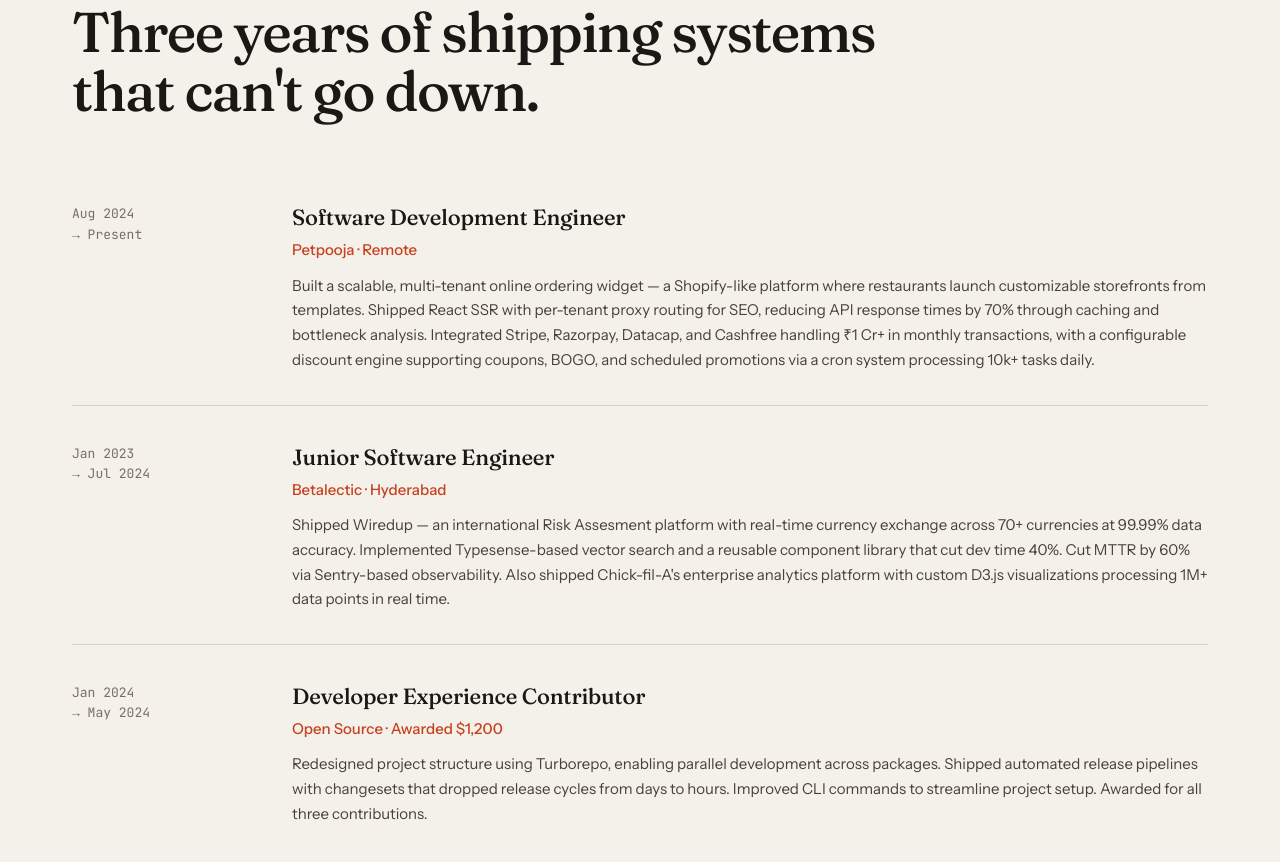
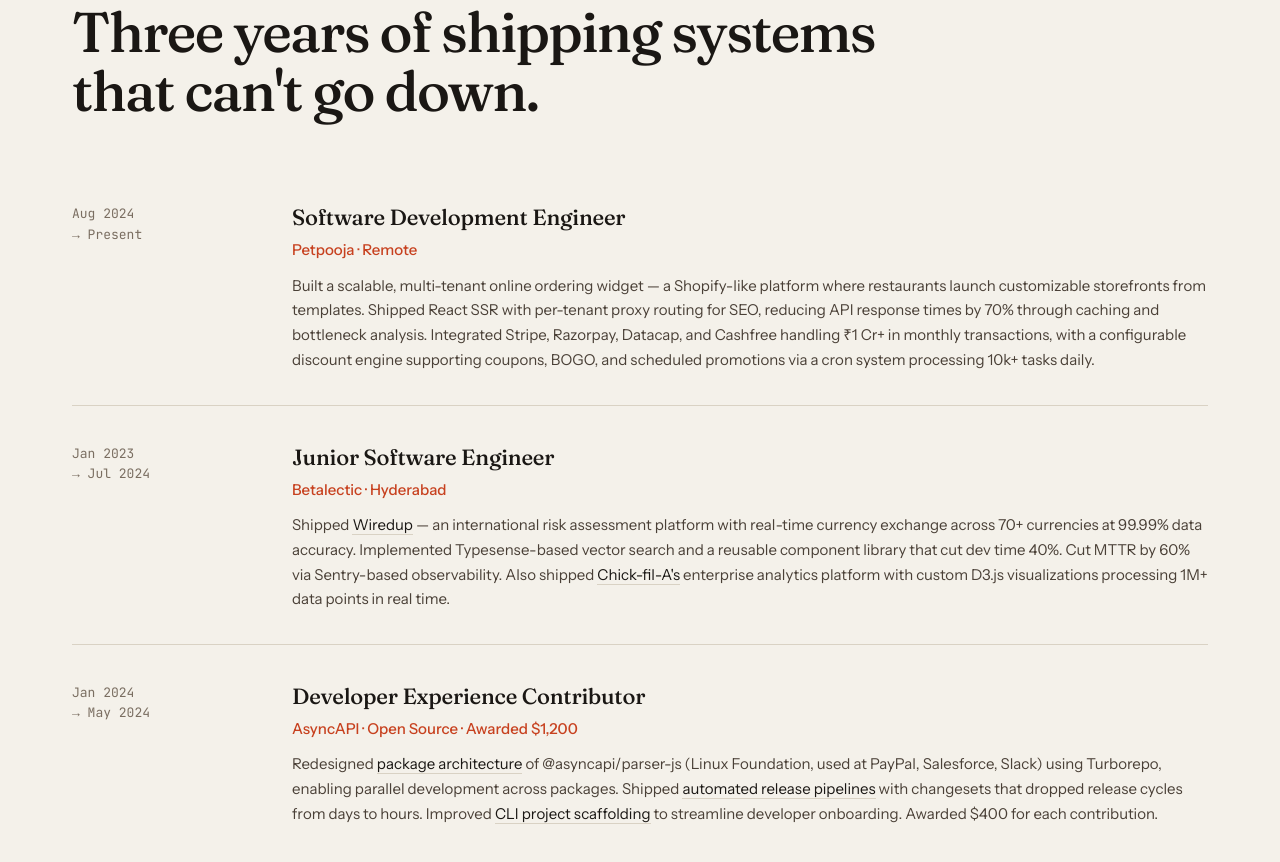
Before and after one commit to ayushnau/ayushnau.github.io, a plain HTML site: page index.html in a window 1280 px wide. Shown: the part 1831-2693 px from the top of the page. Drawn offline with Linux system fonts and the light colour scheme.

Commit message:
added the proper links everwhere

```diff
--- a/index.html
+++ b/index.html
@@ -412,6 +412,29 @@
       line-height: 1.65;
     }
 
+    .exp-desc a {
+      color: var(--ink);
+      text-decoration: none;
+      border-bottom: 1px solid var(--line);
+      transition: color 0.2s, border-color 0.2s;
+    }
+
+    .exp-desc a:hover {
+      color: var(--accent);
+      border-color: var(--accent);
+    }
+
+    .exp-company a {
+      color: var(--accent);
+      text-decoration: none;
+      border-bottom: 1px solid transparent;
+      transition: border-color 0.2s;
+    }
+
+    .exp-company a:hover {
+      border-color: var(--accent);
+    }
+
     /* === WRITING === */
     .writing-list {
       display: flex;
@@ -618,7 +641,7 @@
           <div class="exp-date">Aug 2024<br/>→ Present</div>
           <div>
             <div class="exp-role">Software Development Engineer</div>
-            <div class="exp-company">Petpooja · Remote</div>
+            <div class="exp-company"><a href="https://www.petpooja.com" target="_blank">Petpooja</a> · Remote</div>
             <p class="exp-desc">
               Built a scalable, multi-tenant online ordering widget — a Shopify-like platform where restaurants launch customizable storefronts from templates. Shipped React SSR with per-tenant proxy routing for SEO, reducing API response times by 70% through caching and bottleneck analysis. Integrated Stripe, Razorpay, Datacap, and Cashfree handling ₹1 Cr+ in monthly transactions, with a configurable discount engine supporting coupons, BOGO, and scheduled promotions via a cron system processing 10k+ tasks daily.
             </p>
@@ -631,7 +654,7 @@
             <div class="exp-role">Junior Software Engineer</div>
             <div class="exp-company">Betalectic · Hyderabad</div>
             <p class="exp-desc">
-              Shipped Wiredup — an international Risk Assesment platform with real-time currency exchange across 70+ currencies at 99.99% data accuracy. Implemented Typesense-based vector search and a reusable component library that cut dev time 40%. Cut MTTR by 60% via Sentry-based observability. Also shipped Chick-fil-A's enterprise analytics platform with custom D3.js visualizations processing 1M+ data points in real time.
+              Shipped <a href="https://wiredup.in" target="_blank">Wiredup</a> — an international risk assessment platform with real-time currency exchange across 70+ currencies at 99.99% data accuracy. Implemented Typesense-based vector search and a reusable component library that cut dev time 40%. Cut MTTR by 60% via Sentry-based observability. Also shipped <a href="https://www.chick-fil-a.com" target="_blank">Chick-fil-A's</a> enterprise analytics platform with custom D3.js visualizations processing 1M+ data points in real time.
             </p>
           </div>
         </div>
@@ -640,9 +663,9 @@
           <div class="exp-date">Jan 2024<br/>→ May 2024</div>
           <div>
             <div class="exp-role">Developer Experience Contributor</div>
-            <div class="exp-company">Open Source · Awarded $1,200</div>
+            <div class="exp-company"><a href="https://www.asyncapi.com" target="_blank">AsyncAPI</a> · Open Source · Awarded $1,200</div>
             <p class="exp-desc">
-              Redesigned project structure using Turborepo, enabling parallel development across packages. Shipped automated release pipelines with changesets that dropped release cycles from days to hours. Improved CLI commands to streamline project setup. Awarded for all three contributions.
+              Redesigned <a href="https://github.com/asyncapi/parser-js/issues/963" target="_blank">package architecture</a> of @asyncapi/parser-js (Linux Foundation, used at PayPal, Salesforce, Slack) using Turborepo, enabling parallel development across packages. Shipped <a href="https://github.com/asyncapi/generator/issues/1044" target="_blank">automated release pipelines</a> with changesets that dropped release cycles from days to hours. Improved <a href="https://github.com/asyncapi/cli/issues/683" target="_blank">CLI project scaffolding</a> to streamline developer onboarding. Awarded $400 for each contribution.
             </p>
           </div>
         </div>
```
